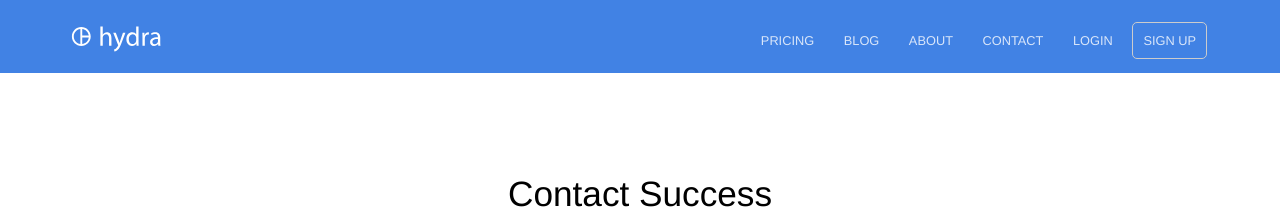
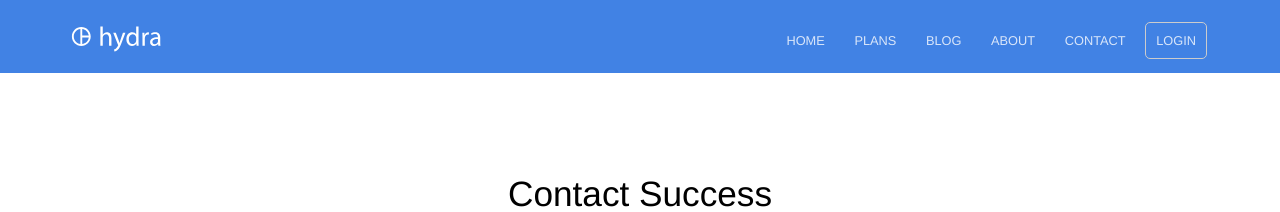
Before and after one commit to saubhagyaindia/saubhagyaindia-website, a Jekyll site: the page built from pages/contact-success.html, in a window 1280 px wide. Shown: the top 212 px of the page. Built offline with Jekyll 4.4.1, drawn with Linux system fonts in a browser that asks for light colours.

```diff
--- a/_data/navigation.yml
+++ b/_data/navigation.yml
@@ -1,5 +1,9 @@
-- name: Pricing
-  link: /pricing/
+- name: Home
+  link: /
+  new_window: false
+  highlight: false
+- name: Plans
+  link: /plans/
   new_window: false
   highlight: false
 - name: Blog
@@ -17,8 +21,4 @@
 - name: Login
   link: /
   new_window: true
-  highlight: false
-- name: Sign Up
-  link: /
-  new_window: true
   highlight: true
```
Also changed, not shown: 404.md (renamed from 404.html), pages/about.html (renamed from about.html), pages/contact-success.html (renamed from contact-success.html), pages/contact.html (renamed from contact.html), pages/pricing.html (renamed from pricing.html).
